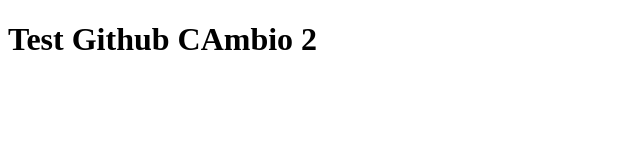
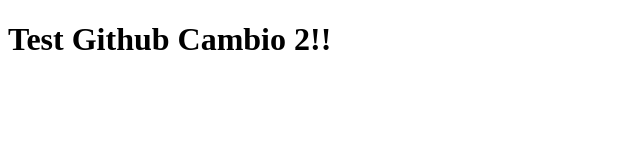
Before and after one commit to achulin/ProyectoUno, a plain HTML site: page Webuno/Webuno/Index.html in a window 1280 px wide. Shown: the full height of the page, 0-640 px from the left. Drawn offline with Linux system fonts and the light colour scheme.

Commit message:
tercer cambio

```diff
--- a/Webuno/Webuno/Index.html
+++ b/Webuno/Webuno/Index.html
@@ -5,6 +5,6 @@
     <title></title>
 </head>
 <body>
-    <h1>Test Github CAmbio 2 </h1>
+    <h1>Test Github Cambio 2!! </h1>
 </body>
 </html>
```
